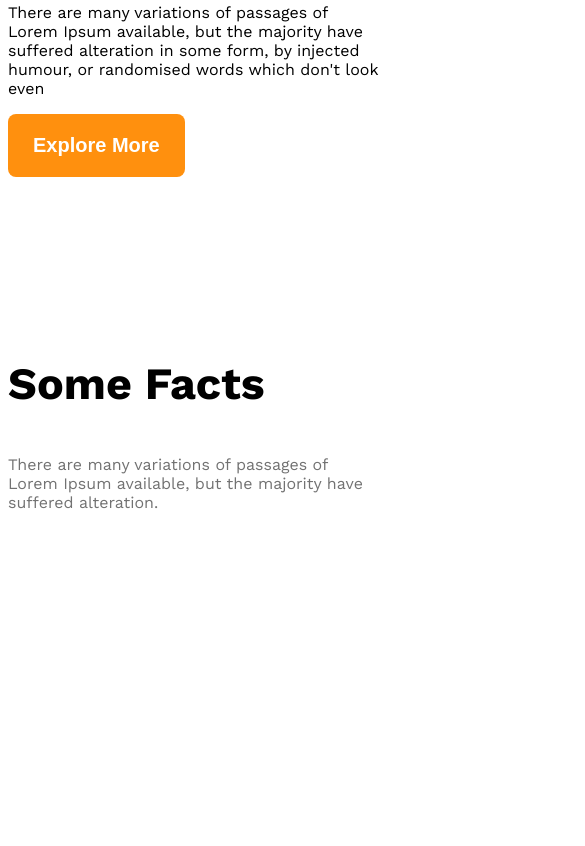
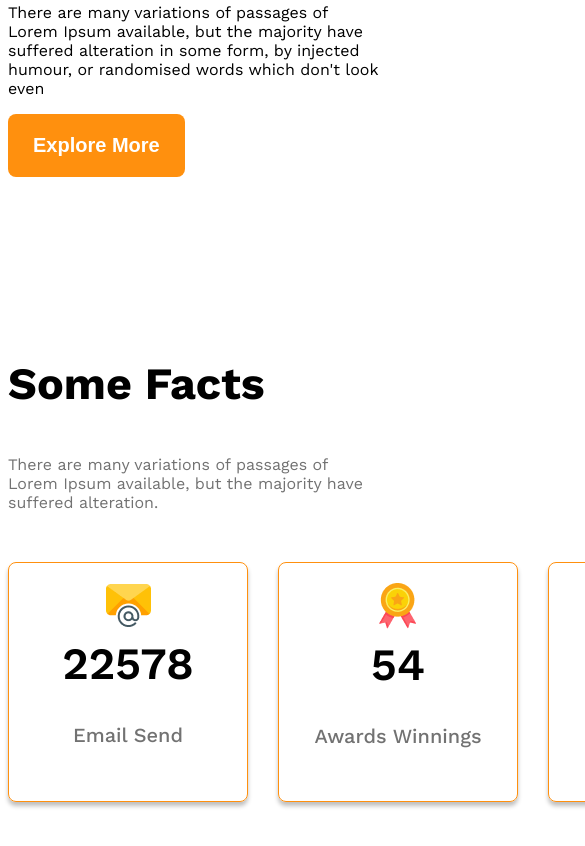
Before and after one commit to ziniaakterinfo-cyber/g3-architect-website, a plain HTML site: page index.html in a window 390 px wide. Shown: the part 2813-3659 px from the top of the page, 585 px wide, since content can reach past the window. Before the commit the page ends 3613 px from the top, so only its background shows below. Drawn offline with nearby package versions, Linux system fonts and the light colour scheme.

Commit message:
made team responsive and add fact structure

```diff
--- a/index.html
+++ b/index.html
@@ -47,28 +47,28 @@
         <!-- Features Section -->
          <section>
             <h3 class="section-title"> Some Facts</h3>
-            <p class="text-light-gray">There are many variations of passages of Lorem Ipsum available, but the majority have suffered alteration.</p>
+            <p class="text-light-gray fact-description">There are many variations of passages of Lorem Ipsum available, but the majority have suffered alteration.</p>
             <div class="facts-container">
                 <!-- .fact*4>img.fact-icon+h4.fact-number+h5.fact-name  -->
-                 <div class="fact">
-                    <img src="" alt="" class="fact-icon">
-                    <h4 class="fact-number"></h4>
-                    <h5 class="fact-name"></h5>
+                 <div class="fact-card">
+                    <img src="images/icons/email.png" alt="" class="fact-icon">
+                    <h4 class="fact-number">22578</h4>
+                    <h5 class="fact-name">Email Send</h5>
                  </div>
-                 <div class="fact">
-                    <img src="" alt="" class="fact-icon">
-                    <h4 class="fact-number"></h4>
-                    <h5 class="fact-name"></h5>
+                 <div class="fact-card">
+                    <img src="images/icons/ribon.png" alt="" class="fact-icon">
+                    <h4 class="fact-number">54</h4>
+                    <h5 class="fact-name">Awards Winnings</h5>
                  </div>
-                 <div class="fact">
-                    <img src="" alt="" class="fact-icon">
-                    <h4 class="fact-number"></h4>
-                    <h5 class="fact-name"></h5>
+                 <div class="fact-card">
+                    <img src="images/icons/projects.png" alt="" class="fact-icon">
+                    <h4 class="fact-number">1458</h4>
+                    <h5 class="fact-name">Projects Finished</h5>
                  </div>
-                 <div class="fact">
-                    <img src="" alt="" class="fact-icon">
-                    <h4 class="fact-number"></h4>
-                    <h5 class="fact-name"></h5>
+                 <div class="fact-card">
+                    <img src="images/icons/customers.png" alt="" class="fact-icon">
+                    <h4 class="fact-number">590</h4>
+                    <h5 class="fact-name">Clients Worked</h5>
                  </div>
             </div>
          </section>
--- a/styles/architects.css
+++ b/styles/architects.css
@@ -122,6 +122,48 @@ main > section{
   font-weight: 500;
 }
 
+
+.facts-container{
+  display: grid;
+  grid-template-columns: repeat(4, 1fr);
+  gap: 30px;
+  margin-top: 50px;
+  max-width: 900px;}
+
+.fact-card{
+  border: 1px solid #FF900E;
+  border-radius: 8px;
+  width: 240px ;
+  height: 240px;
+  align-items: center;
+  justify-content: center;
+  text-align: center;
+  padding: 20px;
+  box-sizing: border-box;
+  box-shadow: 0px 4px 4px rgba(0, 0, 0, 0.25);
+  transition: transform 0.3s ease;
+  &:hover{
+    transform: translateY(-10px);
+  }
+
+  }
+  .fact-number{
+    font-size: 2.8rem;
+    font-weight: 600;
+    margin-top: 5px;
+    margin-bottom: 10px;
+  }
+
+  .fact-name{
+    font-size: 1.25rem;
+    font-weight: 500;
+    color: #727272;
+  }
+
+  .fact-description{
+    max-width: 540px;
+  }
+
 /* responsive media query */
 @media screen and (max-width: 576px) {
   .navbar,
```
